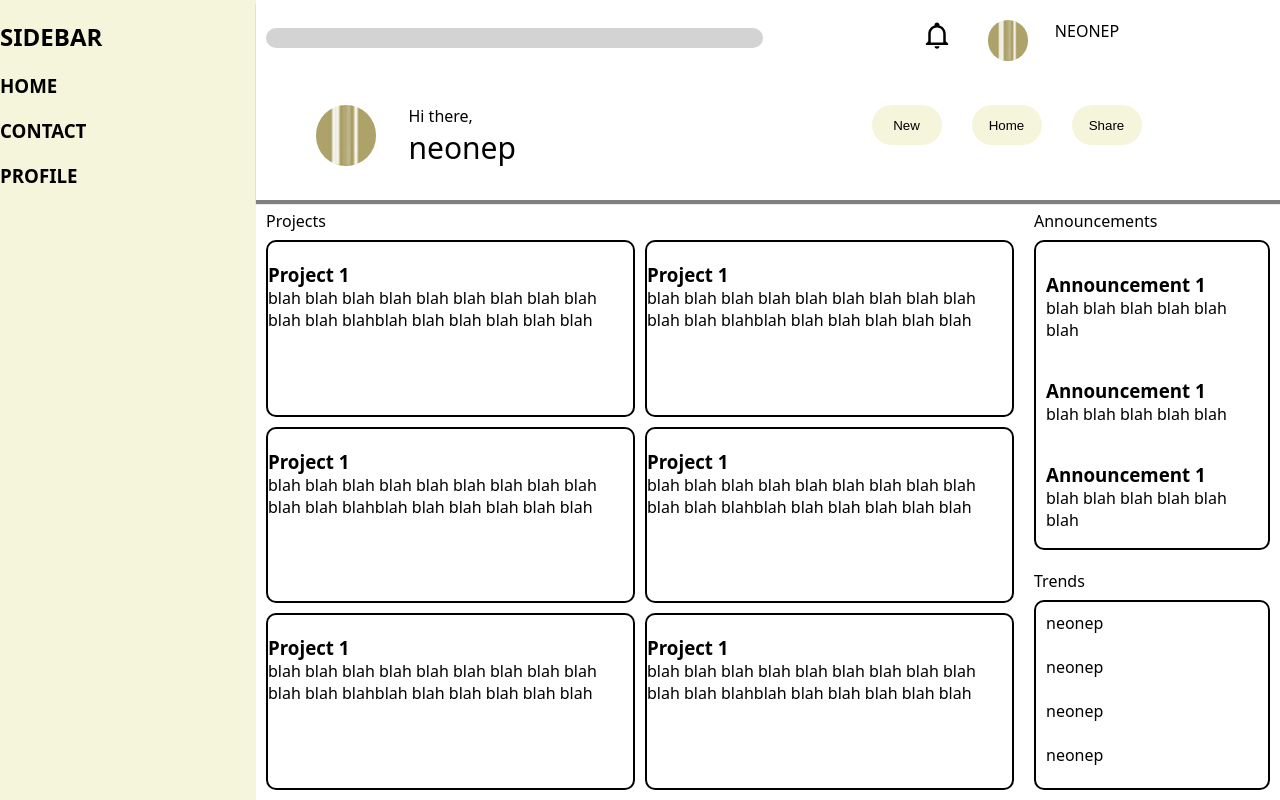
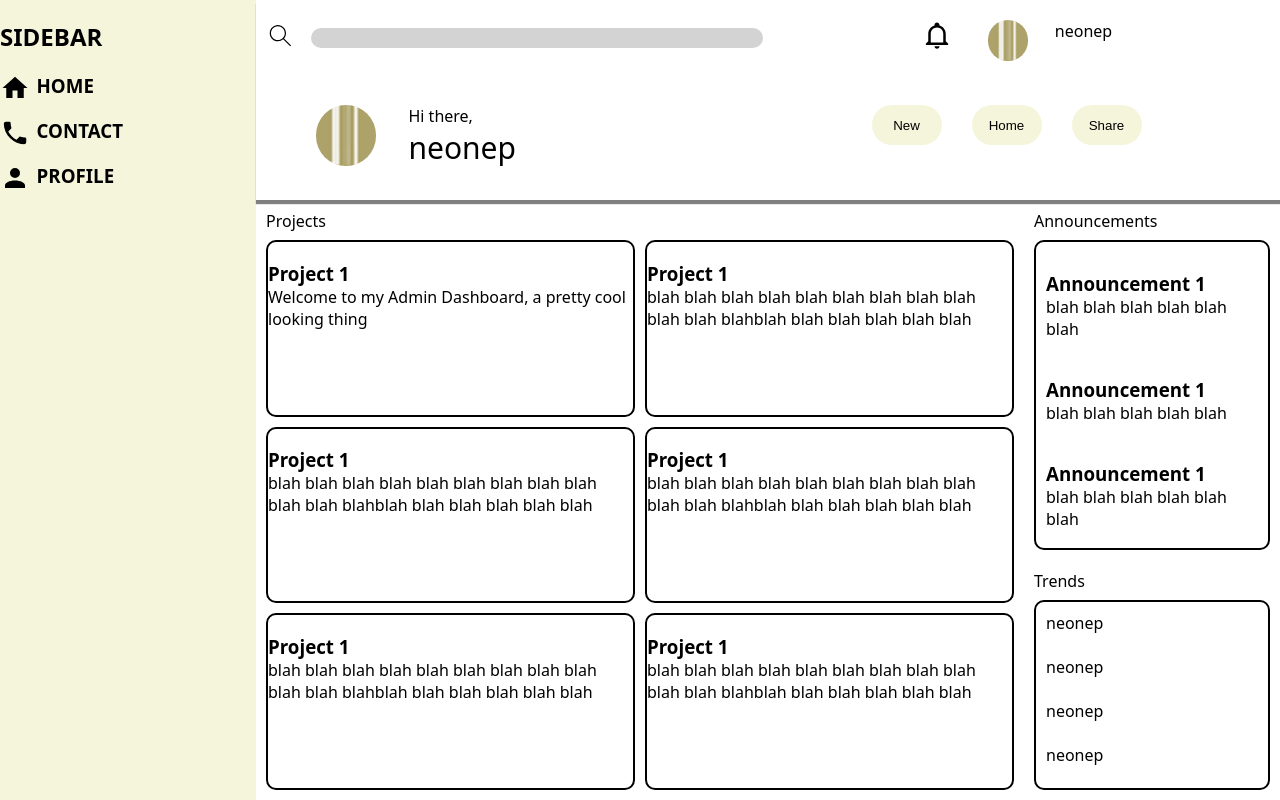
Before and after one commit to Neeeap/AdminDash, a plain HTML site: page index.html in a window 1280 px wide. Drawn offline with Linux system fonts and the light colour scheme.

Commit message:
added more icons

```diff
--- a/index.html
+++ b/index.html
@@ -10,13 +10,25 @@
     <div id="main">
         <div id="side">
             <h2>SIDEBAR</h2>
-            <h3>HOME</h3>
-            <h3>CONTACT</h3>
-            <h3>PROFILE</h3>
+            <div id="sidetab">
+                <img src="./home.svg" alt="" id="sideicon">
+                <h3 id="sidetext">HOME</h3>
+            </div>
+            <div id="sidetab">
+                <img src="phone.svg" alt="" id="sideicon">
+                <h3 id="sidetext">CONTACT</h3>
+            </div>
+            <div id="sidetab">
+                <img src="./account.svg" alt="" id="sideicon">
+                <h3 id="sidetext">PROFILE</h3>
+            </div>
         </div>
         <div id="head">
-            <div id="search"></div>
-            <div id="name"><img src="./bell-outline.svg" alt="" id="bell"> <img src="./pfp.png" alt="" id="pfp"> NEONEP</div>
+            <div id="search">
+                <img src="./magnify.svg" alt="" id="mag">
+                <div id="bar"></div>
+            </div>
+            <div id="name"><img src="./bell-outline.svg" alt="" id="bell"> <img src="./pfp.png" alt="" id="pfp">neonep</div>
             <div id="intro">
                 <img src="./pfp.png" alt="">
                 <div>
@@ -35,7 +47,7 @@
                 <div id="sumtext">Projects</div>
                 <div id="pro">
                     <h3>Project 1</h3>
-                    <p>blah blah blah blah blah blah blah blah blah blah blah blahblah blah blah blah blah blah</p>
+                    <p>Welcome to my Admin Dashboard, a pretty cool looking thing</p>
                 </div>
                 <div id="pro">
                     <h3>Project 1</h3>
--- a/style.css
+++ b/style.css
@@ -7,9 +7,9 @@ p,body{
 h3{
     margin-bottom: 0;
 }
-h3{
+#sidetext{
     margin-top: 0;
-    margin-top: 20px;
+    margin-bottom: 20px;
 }
 #contain{
     display: grid;
@@ -78,7 +78,7 @@ border-radius: 10px;
 #contain{
     grid-area: container;
 }
-#search{
+#bar{
     background-color: lightgray;
     border-radius: 10px;
     height:20px;
@@ -123,9 +123,12 @@ img{
     height:auto;
     border-radius: 20px;
 }
-#bell{
+#bell,#mag,#sideicon{
     width:30px;
     height:auto;
+}
+#mag{
+    margin-top: 10px;
 }
 #intro{
     display: grid;
@@ -136,3 +139,11 @@ img{
 #bigname{
     font-size: 30px;
 }
+#search{
+    display: grid;
+    grid-template-columns: 1fr 10fr;
+}
+#sidetab{
+    display: grid;
+    grid-template-columns: 1fr 6fr;
+}
```
Also changed, not shown: account.svg (added), home.svg (added), phone.svg (added).
